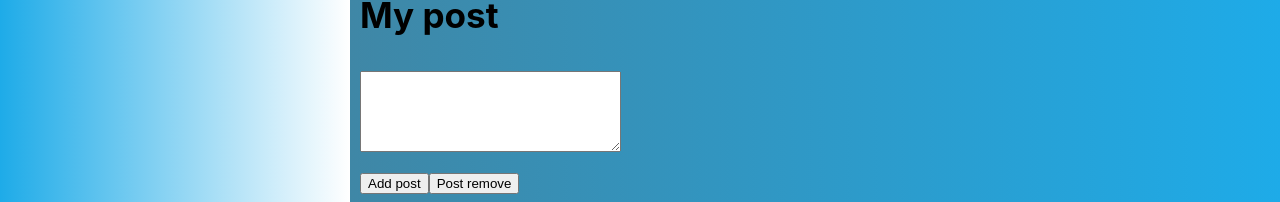
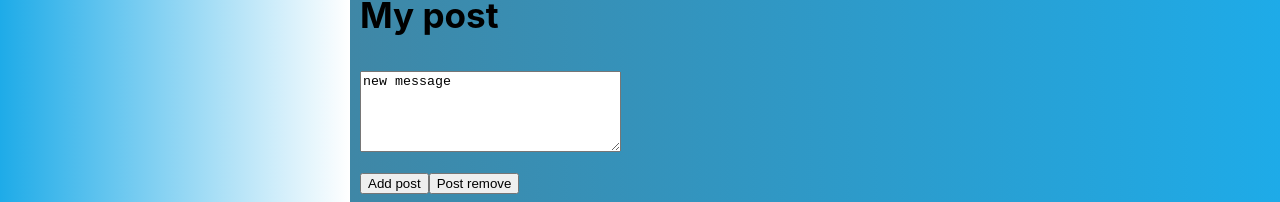
Before and after one commit to Roman-Vik/React-Samurai, a React (Create React App) app: page /profile in a window 1280 px wide. Shown: the part 491-693 px from the top of the page. Built offline with nearby package versions, Linux system fonts and the light colour scheme; grey boxes are pictures that could not be loaded.

Commit message:
35 lesson

```diff
--- a/src/components/Profile/MyPosts/Post/Posts.jsx
+++ b/src/components/Profile/MyPosts/Post/Posts.jsx
@@ -2,7 +2,6 @@ import React from "react";
 import s from "./Posts.module.css"
 
 const Post = (props) => {
-console.log(props.message)
     return (
         <div className={s.item}>
             <img src="https://zenitbol.ru/avatar/04/616426.jpg" alt="ava"/>
--- a/src/index.js
+++ b/src/index.js
@@ -1,8 +1,21 @@
 import React from 'react';
 import reportWebVitals from './reportWebVitals';
-import {renderEntireTree} from "./render";
-import state from "./redux/state";
+import ReactDOM from 'react-dom';
+import './index.css';
+import App from "./App";
+import {BrowserRouter as Router} from "react-router-dom";
+import state, {addPost, updatePostText, subscribe} from "./redux/state"
 
+export let renderEntireTree = (state) => {
+    ReactDOM.render(
+        <Router>
+            <React.StrictMode>
+                <App state={state} addPost={addPost}  updatePostText={updatePostText}/>
+            </React.StrictMode>,
+        </Router>,
+        document.getElementById('root')
+    );
+}
 renderEntireTree(state)
-
+subscribe(renderEntireTree)
 reportWebVitals();
--- a/src/redux/state.js
+++ b/src/redux/state.js
@@ -1,5 +1,8 @@
-import React from "react";
-import {renderEntireTree} from "../render";
+    import React from "react";
+
+ let renderEntireTree = () => {
+     console.log("State was changes")
+ }
 
 
 let state = {
@@ -83,7 +86,7 @@ let state = {
 
 window.state = state
 
-export let addPost = () => {
+export const addPost = () => {
     let newPost = {
         id: "7",
         message: state.profilePage.newPostText,
@@ -94,10 +97,14 @@ export let addPost = () => {
     renderEntireTree(state)
 }
 
-export let updatePostText = (newText) => {
+export const updatePostText = (newText) => {
 state.profilePage.newPostText = newText
     renderEntireTree(state) // отрисоввываем снова
-
 }
 
+export const subscribe = (observer)=> {
+renderEntireTree = observer //наблюдатель  паттерн
+}
+
+
 export default state
--- a/src/render.js
+++ b/src/render.js
@@ -1,19 +0,0 @@
-import React from 'react';
-import ReactDOM from 'react-dom';
-import './index.css';
-import App from "./App";
-import {BrowserRouter as Router} from "react-router-dom";
-import state, {addPost, updatePostText} from "./redux/state"
-
-export let renderEntireTree = (state) => {
-    ReactDOM.render(
-        <Router>
-            <React.StrictMode>
-                <App state={state} addPost={addPost}  updatePostText={updatePostText}/>
-            </React.StrictMode>,
-        </Router>,
-        document.getElementById('root')
-    );
-}
-
-addPost('FLUX - Это зло!')
```
